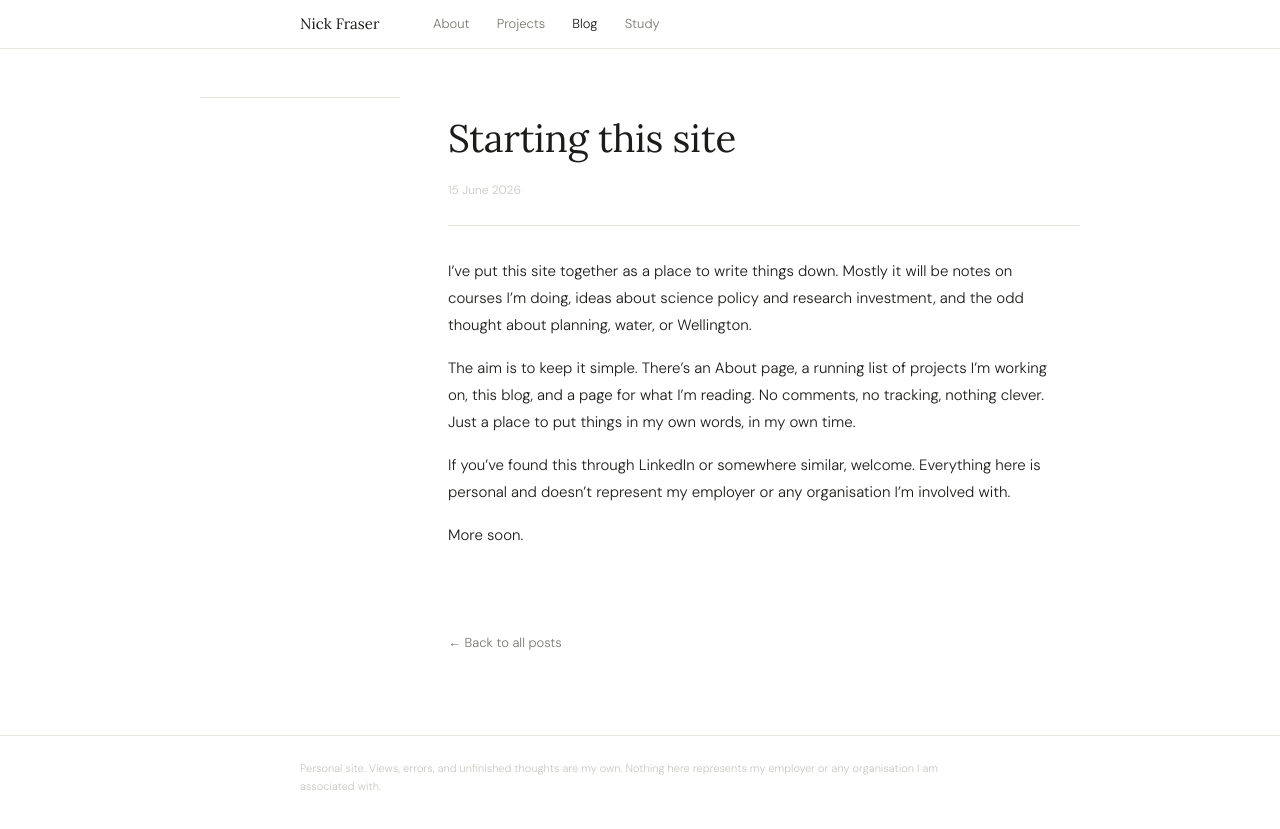
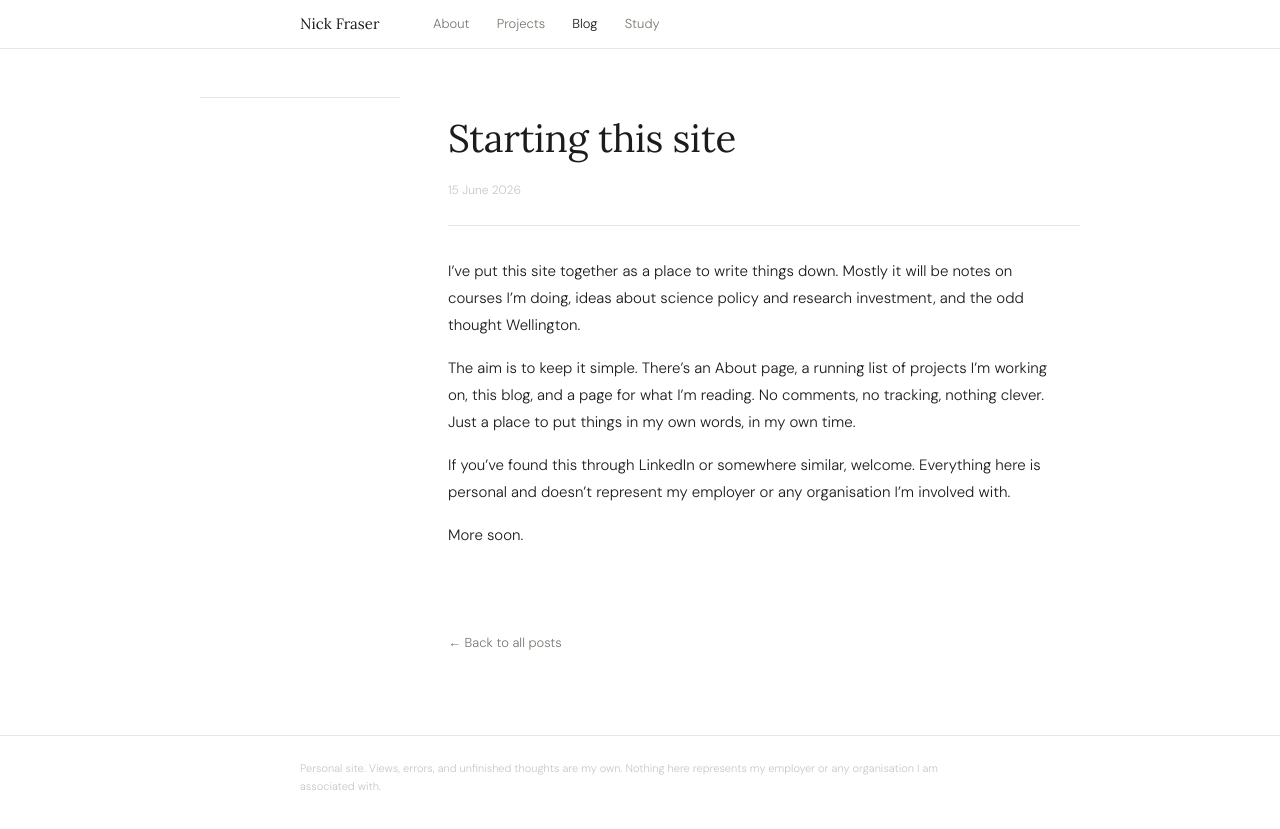
Before and after one commit to nickfrasernz/nickfrasernz.github.io, a Jekyll site: the page built from _posts/2026-06-15-starting-this-site.md, in a window 1280 px wide. Shown: the top 829 px of the page. Built offline with Jekyll 4.4.1, drawn with Linux system fonts in a browser that asks for light colours.

Commit message:
Update 2026-06-15-starting-this-site.md

```diff
--- a/_posts/2026-06-15-starting-this-site.md
+++ b/_posts/2026-06-15-starting-this-site.md
@@ -3,7 +3,7 @@ title: "Starting this site"
 date: 2026-06-15
 ---
 
-I've put this site together as a place to write things down. Mostly it will be notes on courses I'm doing, ideas about science policy and research investment, and the odd thought about planning, water, or Wellington.
+I've put this site together as a place to write things down. Mostly it will be notes on courses I'm doing, ideas about science policy and research investment, and the odd thought Wellington.
 
 The aim is to keep it simple. There's an About page, a running list of projects I'm working on, this blog, and a page for what I'm reading. No comments, no tracking, nothing clever. Just a place to put things in my own words, in my own time.
 
```
